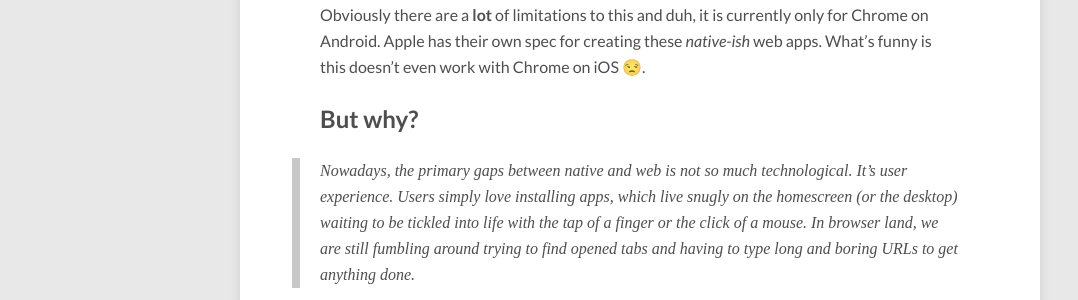
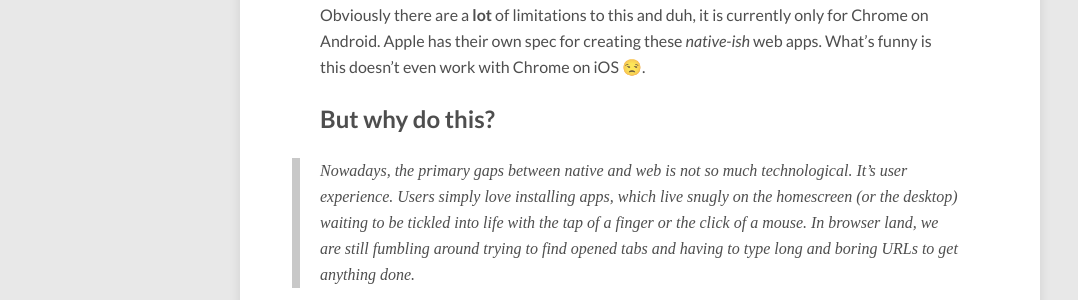
Before and after one commit to amrithyerramilli/amrithyerramilli.github.io, a Jekyll site: the page built from blog/_posts/2016-01-25-add-to-home-screen.md, in a window 1280 px wide and 900 px high, scrolled down 1883 px. Shown: the part 156-456 px from the top of the window, without its empty margins (0-1078 px from the left). Built offline with Jekyll 4.4.1, drawn with Linux system fonts in a browser that asks for light colours; nearby versions of some CDN libraries; emoji names are drawn with the system emoji font; comment, search, counter and statistics services are not loaded.

Commit message:
minor update to post "Add to Home screen"

```diff
--- a/blog/_posts/2016-01-25-add-to-home-screen.md
+++ b/blog/_posts/2016-01-25-add-to-home-screen.md
@@ -90,7 +90,7 @@ I was pleasntly surprised that it loaded a decent splash screen with my site ico
 
 Obviously there are a **lot** of limitations to this and duh, it is currently only for Chrome on Android. Apple has their own spec for creating these _native-ish_ web apps. What's funny is this doesn't even work with Chrome on iOS :unamused:.
 
-## But why?
+## But why do this?
 
 >
 Nowadays, the primary gaps between native and web is not so much technological. It’s user experience. Users simply love installing apps, which live snugly on the homescreen (or the desktop) waiting to be tickled into life with the tap of a finger or the click of a mouse.
```
